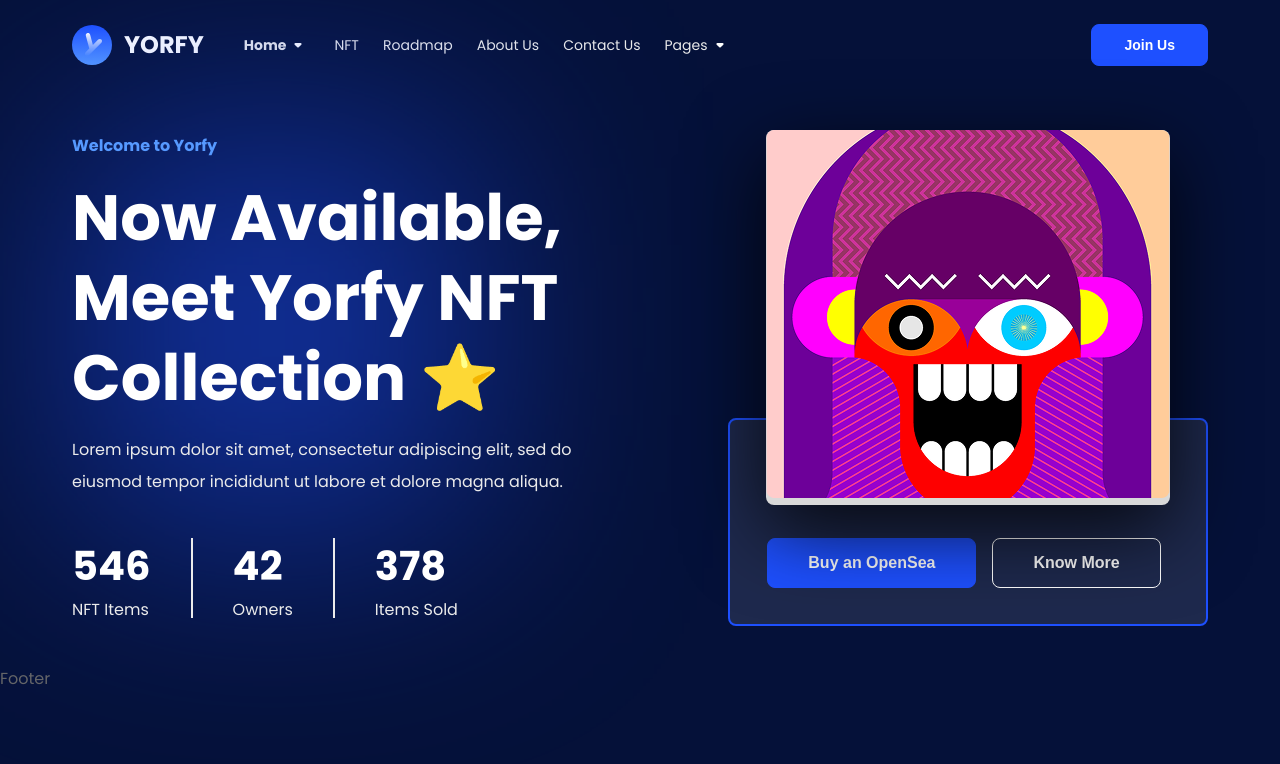
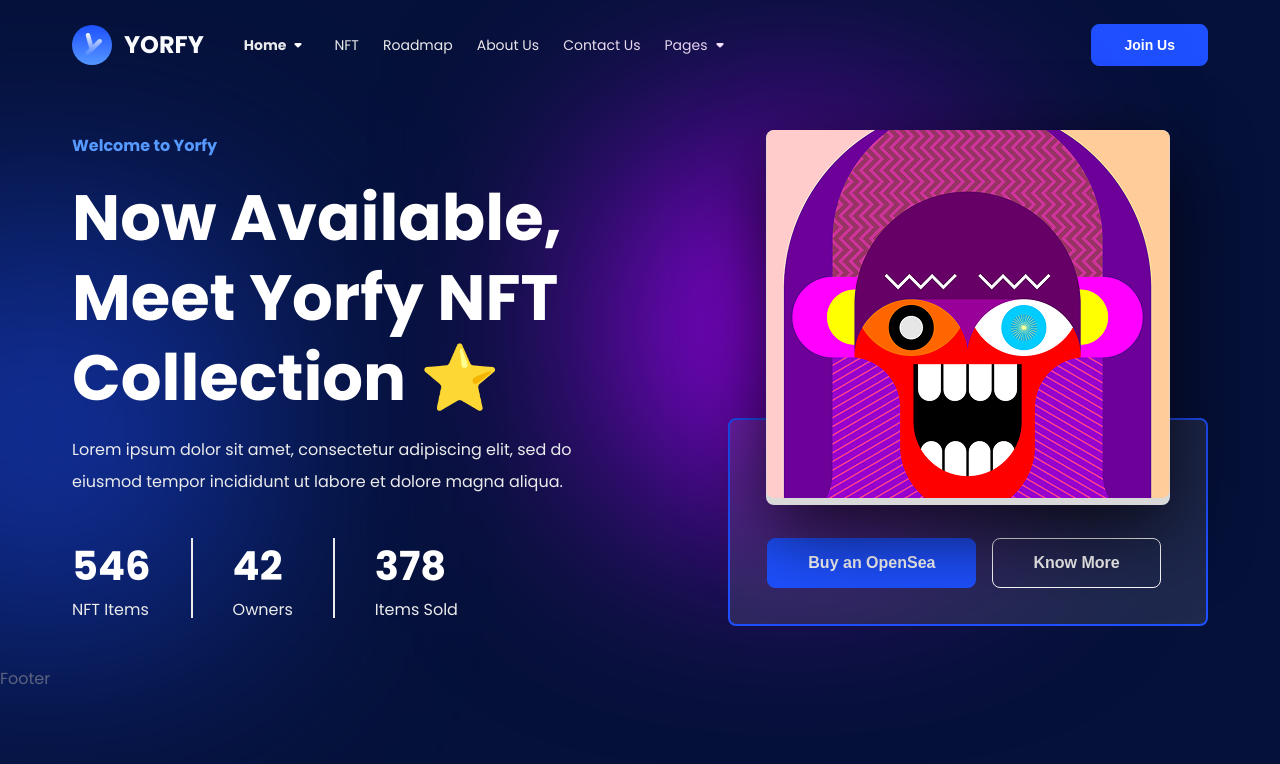
Before and after one commit to sayaliakbar/nft-portfolio-ui, a React (Vite) app: page / in a window 1280 px wide. Shown: the top 764 px of the page. Built offline with nearby package versions, Linux system fonts and the light colour scheme.

Commit message:
Update gradient class names for consistency and improved styling

```diff
--- a/src/pages/Home/Home.jsx
+++ b/src/pages/Home/Home.jsx
@@ -8,7 +8,7 @@ const Home = () => {
   return (
     <>
       <div className="yorfy__home section__margin">
-        <div className="gradient_yorfy__home gradient__bg-blue " />
+        <div className="gradient__yorfy__home gradient__bg-blue " />
         <div className="yorfy__home-leftcolumn">
           <Heading
             heading="Welcome to Yorfy"
@@ -33,8 +33,7 @@ const Home = () => {
           </div>
         </div>
         <div className="yorfy__home-rightcolumn">
-          {/* <div className="yorfy__home-rightcolumn__gradient gradient__bg-blue" /> */}
-
+          <div className="gradient__yorfy__home-rightcolumn__purple gradient__bg-purple" />
           <div className="yorfy__home-rightcolumn__image">
             <img src={sixfaces01} alt="Six Faces" />
           </div>
```
